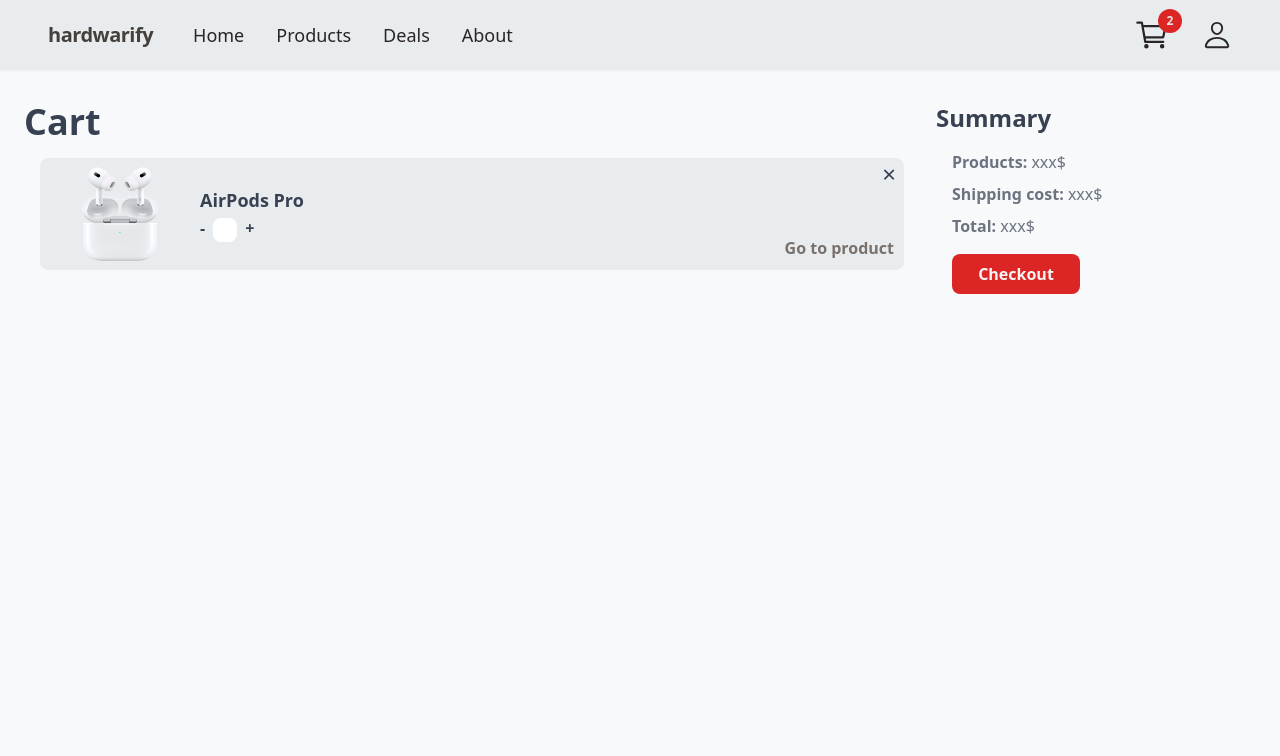
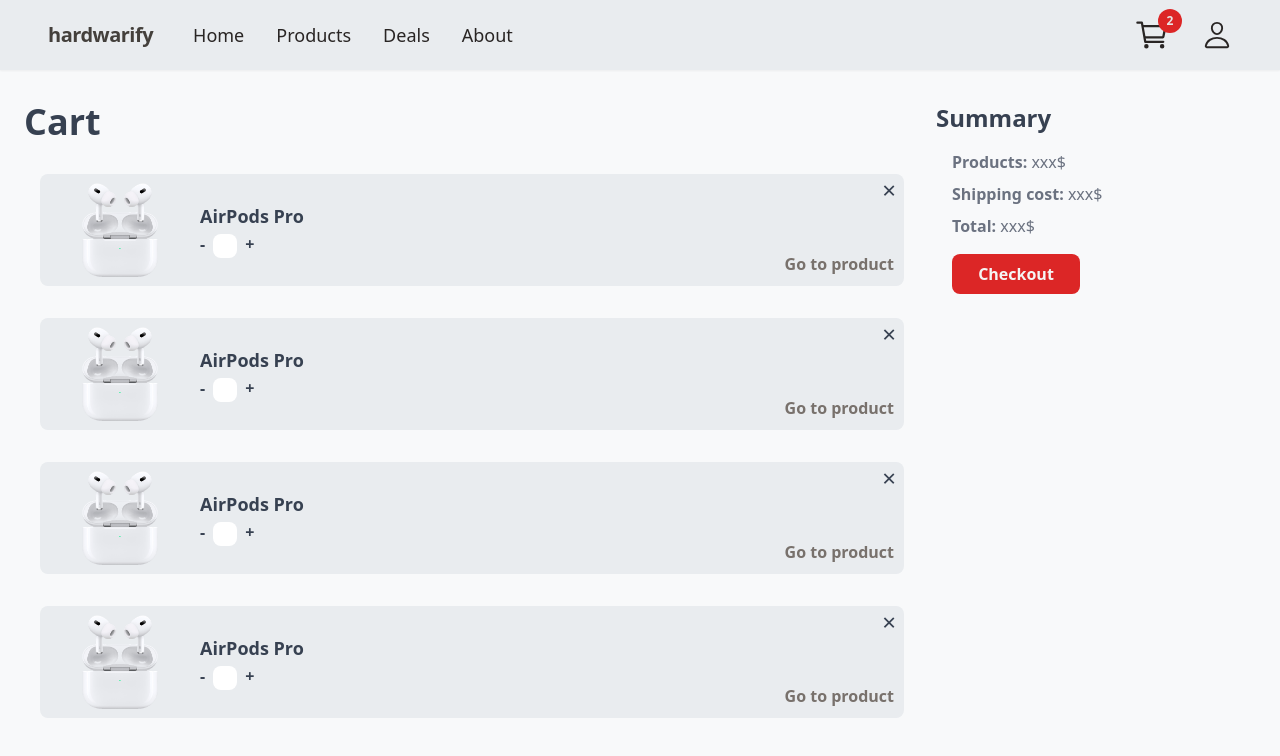
Before and after one commit to tojamrcel/hardwarify-project, a Next.js app: page /cart in a window 1280 px wide. Shown: the top 756 px of the page. Built offline with nearby package versions, Linux system fonts and the light colour scheme.

Commit message:
style: change some styles in cart page

```diff
--- a/app/cart/page.tsx
+++ b/app/cart/page.tsx
@@ -9,7 +9,36 @@ function Page() {
     <section className="grid grid-cols-[1fr_20rem] gap-4">
       <div>
         <h2 className="text-4xl font-bold text-gray-700">Cart</h2>
-        <div className="flex flex-col gap-4 p-4">
+        <div className="mt-4 flex flex-col gap-8 p-4">
+          <CartItem />
+          <CartItem />
+          <CartItem />
+          <CartItem />
+        </div>
+      </div>
+      <div>
+        <h2 className="text-2xl font-bold text-gray-700">Summary</h2>
+        <div className="my-4 flex flex-col gap-2 px-4 text-gray-500">
+          <p>
+            <span className="font-semibold">Products:</span> xxx$
+          </p>
+          <p>
+            <span className="font-semibold">Shipping cost:</span> xxx$
+          </p>
+          <p>
+            <span className="font-semibold">Total:</span> xxx$
+          </p>
+          <button className="my-2 w-32 rounded-lg bg-red-600 px-2 py-2 font-semibold text-stone-100 transition-colors duration-300 hover:bg-red-700">
+            Checkout
+          </button>
+        </div>
+      </div>
+    </section>
+  );
+}
+
+function CartItem() {
+  return (
     <div className="relative grid max-w-5xl grid-cols-[8rem_3fr] items-center justify-center gap-4 rounded-lg bg-white-second px-4 py-2">
       <img
         src="airpods.png"
@@ -43,26 +72,6 @@ function Page() {
         </a>
       </div>
     </div>
-        </div>
-      </div>
-      <div>
-        <h2 className="text-2xl font-bold text-gray-700">Summary</h2>
-        <div className="my-4 flex flex-col gap-2 px-4 text-gray-500">
-          <p>
-            <span className="font-semibold">Products:</span> xxx$
-          </p>
-          <p>
-            <span className="font-semibold">Shipping cost:</span> xxx$
-          </p>
-          <p>
-            <span className="font-semibold">Total:</span> xxx$
-          </p>
-          <button className="my-2 w-32 rounded-lg bg-red-600 px-2 py-2 font-semibold text-stone-100 transition-colors duration-300 hover:bg-red-700">
-            Checkout
-          </button>
-        </div>
-      </div>
-    </section>
   );
 }
 
```
Lines whose indentation alone changed are shown as unchanged.
